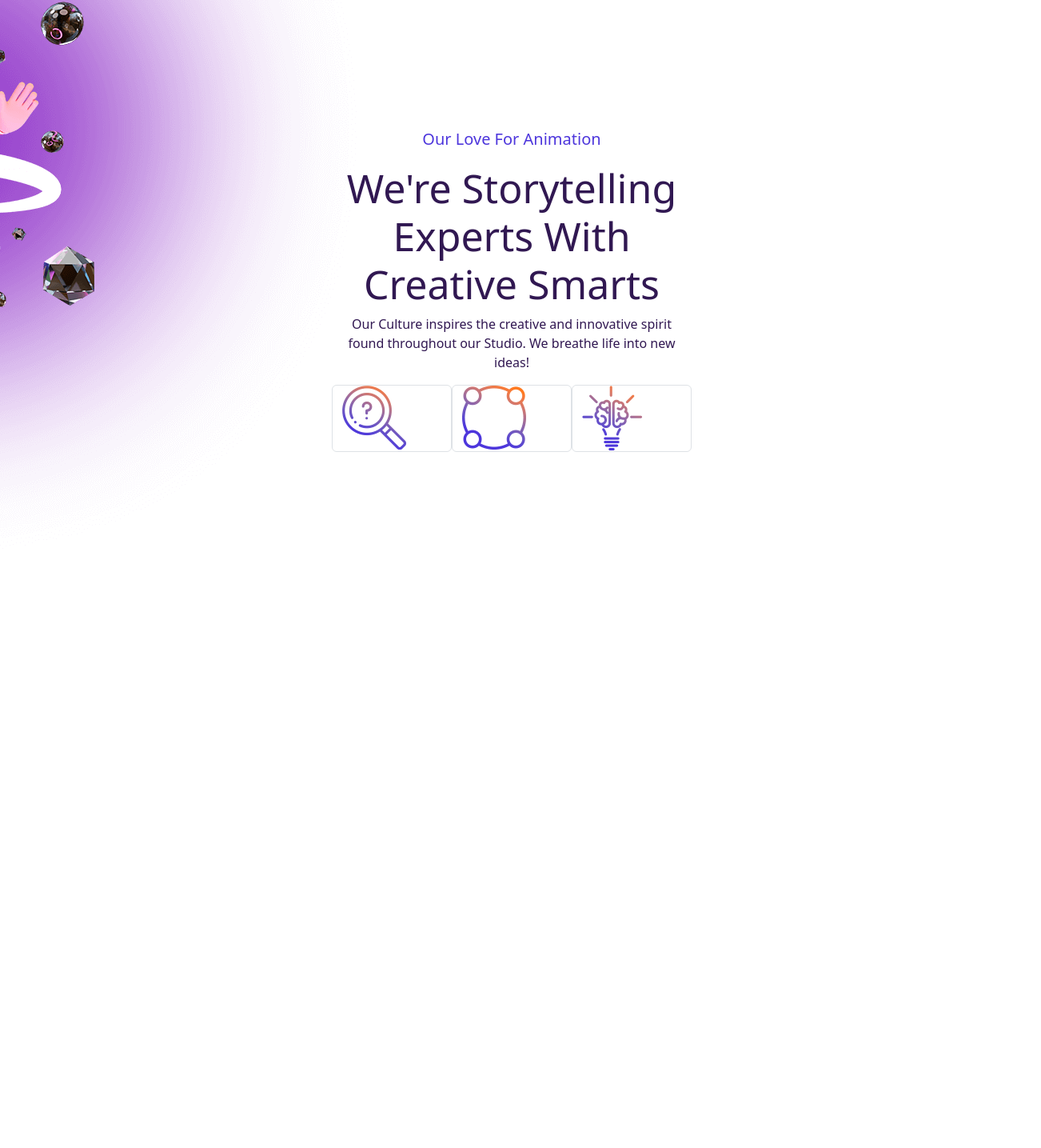
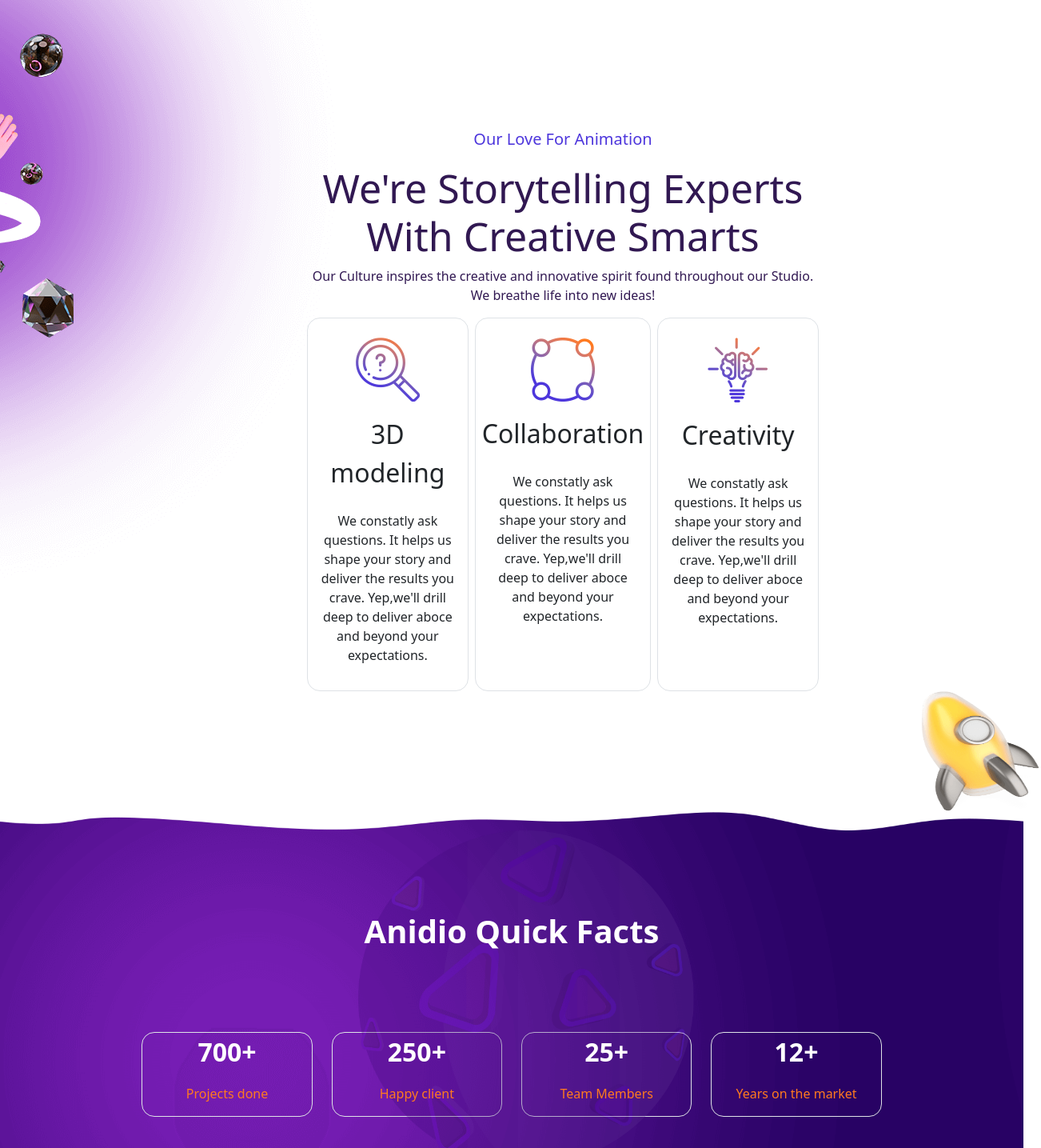
Before and after one commit to SimoneCappadona/proj-html-vuejs, a Vue app: page / in a window 1280 px wide. Shown: the part 1071-2506 px from the top of the page at 80% size, 1302 px wide, since content can reach past the window. Before the commit the page ends 1786 px from the top, so only its background shows below. Built offline with nearby package versions, Linux system fonts and the light colour scheme.

Commit message:
add main & aside content

```diff
--- a/src/components/appHeader.vue
+++ b/src/components/appHeader.vue
@@ -9,7 +9,7 @@
       <div class="d-flex flex-row justify-content-between">
         <!-- Logo -->
         <div class="logo p-3">
-          <img src="../assets/img/logo.png" alt="" />
+          <img src="../assets/img/logo.png" alt=""/>
         </div>
         <!-- Link List -->
         <ul class="text-light navbar gap-5 p-3 mylink fw-medium">
@@ -85,10 +85,12 @@
 
 .content {
   color: $lightorange;
+  z-index: 2;
 }
 .titlehead,
 .undertitle {
   color: $white;
+
 }
 .titlehead {
   font-size: 80px;
@@ -96,6 +98,7 @@
 .mylink {
   z-index: 1;
 }
+
 
 .mybtn {
   box-shadow: 0px 2px 2px white;
--- a/src/components/appMain.vue
+++ b/src/components/appMain.vue
@@ -3,54 +3,157 @@
 </script>
 
 <template>
+  <!-- Main -->
   <main class="main">
+    <!-- Right Image -->
     <img src="../assets/img/smarttwo.png" alt="" class="mainimg" />
-    <div class="col-4 text-center mx-auto">
-
+    <!-- Quote -->
+    <div class="col-6 text-center maincontent">
       <p class="mainphara fw-medium">Our Love For Animation</p>
       <h2 class="maintitle">We're Storytelling Experts With Creative Smarts</h2>
       <p class="mainquote fw-normal">
         Our Culture inspires the creative and innovative spirit found throughout
         our Studio. We breathe life into new ideas!
       </p>
-      <div class="row">
-      <div class="col-4 border rounded text-center mx-auto">
-        <img src="../assets/img/smart1.png" alt="">
-      </div>
-      <div class="col-4 border rounded text-center mx-auto">
-        <img src="../assets/img/smart2.png" alt="">
-      </div>
-      <div class="col-4 border rounded text-center mx-auto">
-        <img src="../assets/img/smart3.png" alt="">
+      <!-- Quote -->
+      <div class="d-flex gap-2">
+        <div class="border rounded-4 text-center mx-auto p-2">
+          <img src="../assets/img/smart1.png" alt="" class="mx-auto p-3" />
+          <p class="fw-medium fs-2">3D modeling</p>
+          <p class="pquote p-2">
+            We constatly ask questions. It helps us shape your story and deliver
+            the results you crave. Yep,we'll drill deep to deliver aboce and
+            beyond your expectations.
+          </p>
+        </div>
+        <!-- Quote -->
+        <div class="border rounded-4 text-center mx-auto p-2">
+          <img src="../assets/img/smart2.png" alt="" class="mx-auto p-3" />
+          <p class="fw-medium fs-2">Collaboration</p>
+          <p class="pquote p-2">
+            We constatly ask questions. It helps us shape your story and deliver
+            the results you crave. Yep,we'll drill deep to deliver aboce and
+            beyond your expectations.
+          </p>
+        </div>
+        <!-- Quote -->
+        <div class="border rounded-4 text-center mx-auto p-2">
+          <img src="../assets/img/smart3.png" alt="" class="mx-auto p-3" />
+          <p class="fw-medium fs-2">Creativity</p>
+          <p class="pquote p-2">
+            We constatly ask questions. It helps us shape your story and deliver
+            the results you crave. Yep,we'll drill deep to deliver aboce and
+            beyond your expectations.
+          </p>
+        </div>
       </div>
     </div>
-    </div>
+    <!-- Yellow Ship -->
+    <img src="../assets/img/smart4.png" alt="" class="ship" />
+    <!-- Aside -->
+    <aside class="statistic">
+      <!-- First wave -->
+      <div class="wavedowndiv">
+        <img src="../assets/img/shape-top.png" alt="" class="waveup" />
+      </div>
+      <!-- Globe center -->
+      <img src="../assets/img/globe.png" alt="" class="asideglobe" />
+      <!-- Title for statistic -->
+      <p class="fs-1 p-5 fw-bolder text-center statistictitle mb-5 mt-5">
+        Anidio Quick Facts
+      </p>
+      <!-- Statistic -->
+      <div class="d-flex justify-content-center gap-4 text-center mb-5">
+        <div class="col-2 border rounded-4">
+          <p class="fw-bold fs-2 statsnumber">700+</p>
+          <p class="parastats">Projects done</p>
+        </div>
+        <!-- Statistic -->
+        <div class="col-2 border rounded-4">
+          <p class="fw-bold fs-2 statsnumber">250+</p>
+          <p class="parastats">Happy client</p>
+        </div>
+        <!-- Statistic -->
+        <div class="col-2 border rounded-4">
+          <p class="fw-bold fs-2 statsnumber">25+</p>
+          <p class="parastats">Team Members</p>
+        </div>
+        <!-- Statistic -->
+        <div class="col-2 border rounded-4">
+          <p class="fw-bold fs-2 statsnumber">12+</p>
+          <p class="parastats">Years on the market</p>
+        </div>
+      </div>
+      <!-- Second wave -->
+      <div class="wavediv">
+        <img src="../assets/img/shape-bottom.png" alt="" class="wavedown" />
+      </div>
+    </aside>
   </main>
 </template>
 
 <style lang="scss">
 @use "../assets/style/general.scss";
 @use "../assets/style/partials/variables.scss" as *;
-
+// Main
 .main {
   margin-top: 130px;
 }
+// Title
+.maintitle {
+  color: $darkpurple;
+  font-size: 50px;
+}
 
+// Main quote
 .mainphara {
   color: $bluepurle;
   font-size: 20px;
 }
-.maintitle {
-  color: $darkpurple;
-  font-size: 50px;
-}
 .mainquote {
   color: $darkpurple;
 }
+// Right img
 .mainimg {
   position: absolute;
   z-index: 1;
-  top: 85%;
-  right: 63%;
+  top: 90%;
+  right: 65%;
+}
+// Margin for title/para
+.maincontent {
+  margin-left: 30%;
+}
+// Yellow ship
+.ship {
+  position: absolute;
+  left: 90%;
+  height: 150px;
+  width: 150px;
+}
+// Aside section
+.statistic {
+  background-image: url(../assets/img/counter-bg.png);
+  margin-top: 150px;
+  background-repeat: no-repeat;
+}
+// Card var
+.statistictitle,
+.statsnumber {
+  color: $white;
+  position: relative;
+}
+// Card para
+.parastats {
+  color: $lightorange;
+  position: relative;
+}
+// Center globe in aside section
+.asideglobe {
+  position: absolute;
+  left: 35%;
+  right: 50%;
+  height: 420px;
+  z-index: 0;
 }
 </style>
```
